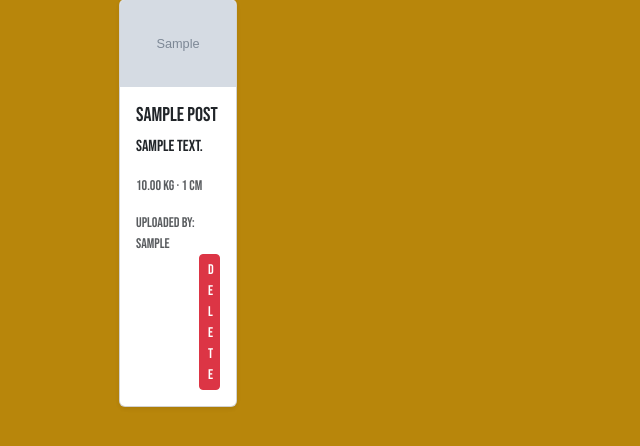
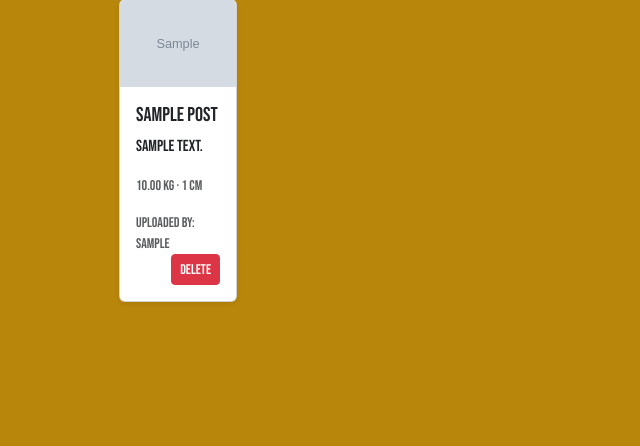
Before and after one commit to Rabbsen/thirdthingy, a Django app: template posts/templates/home.html in a window 1280 px wide. Shown: the part 176-622 px from the top of the page, without its empty margins (0-640 px from the left). Run offline with Django 5.2, Linux system fonts and the light colour scheme; the template is opened without the code that fills it: values that come from a table or form of the project are taken from there, others are empty; a user stored in the database is signed in; tables that the repository leaves empty hold one stand-in row (values such as "Sample post"); grey boxes marked "Sample" are stand-in pictures.

Commit message:
added card styling to look better

```diff
--- a/static/css/style.css
+++ b/static/css/style.css
@@ -131,15 +131,17 @@ body {
     flex-direction: row;
     margin:25px;
 }
-.main-content .card {
-    min-height:250px;
+/*.main-content .card {
+    min-height:100%;
 }
 /* styling for upload cards */
+
 .card-body {
     display:flex;
     flex-direction: column;
+    height:auto;
 }
 .card-body .delbtn {
-    margin-top:auto;
     align-self:flex-end;
+    width:auto;
 }
```
